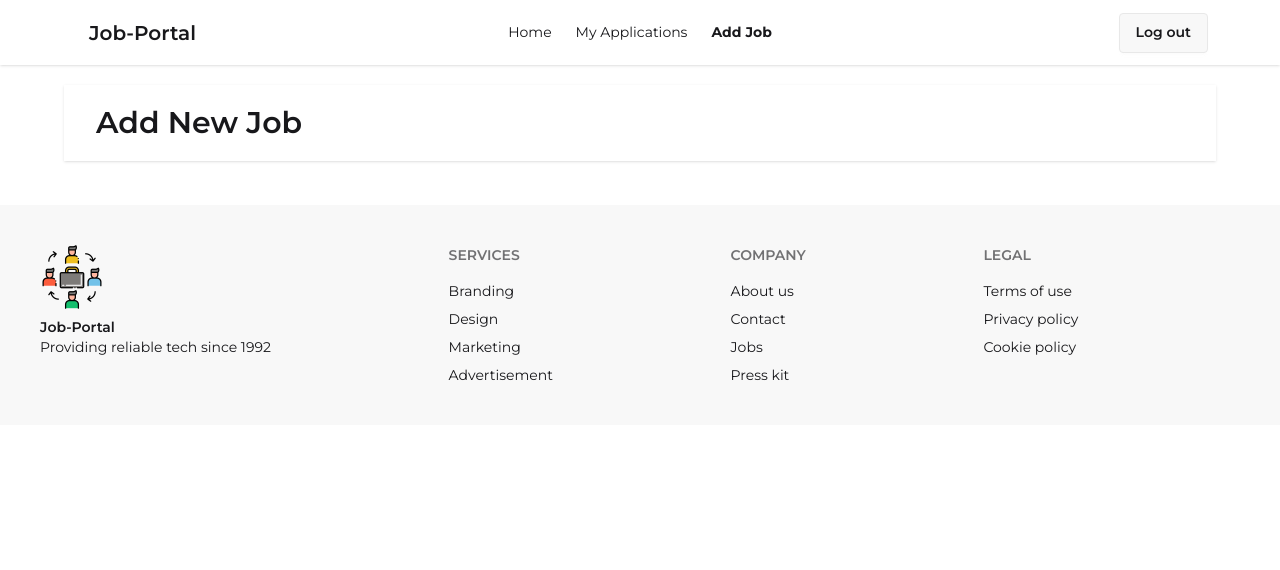
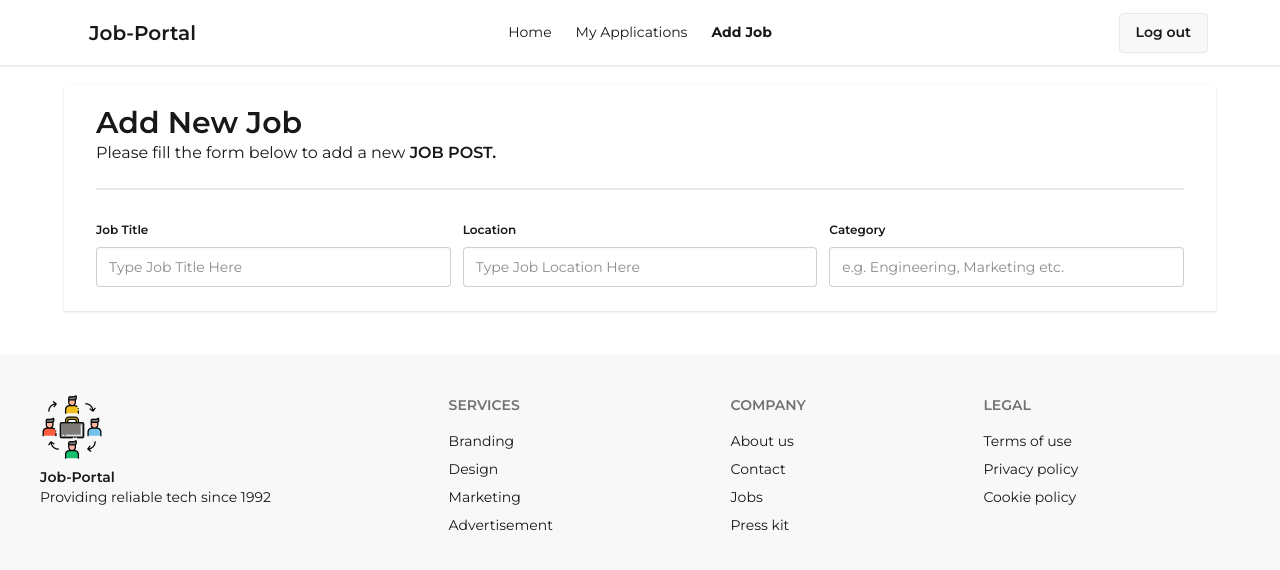
Before and after one commit to Suprio-Das/Job-Portal-Client, a React (Vite) app: page /addJobPost in a window 1280 px wide. Shown: the top 570 px of the page. Built offline with nearby package versions, Linux system fonts and the light colour scheme; no server answers; sample sign-in values are in the browser's storage.

Commit message:
Form created and Title, Category, Location field added

```diff
--- a/src/Pages/Job/AddJobPost.jsx
+++ b/src/Pages/Job/AddJobPost.jsx
@@ -4,6 +4,27 @@ const AddJobPost = () => {
     return (
         <div className='w-[90%] mx-auto shadow-sm px-8 py-5 my-5'>
             <h1 className='text-3xl font-semibold'>Add New Job</h1>
+            <p>Please fill the form below to add a new <span className='font-semibold'>JOB POST.</span></p>
+            <div className='divider'></div>
+
+            {/* ---------------------------------Add New Job Form--------------------------------- */}
+            <form>
+                {/* Job Title , Location , Category */}
+                <div className='grid grid-cols-3 gap-3'>
+                    <fieldset className="fieldset">
+                        <legend className="fieldset-legend">Job Title</legend>
+                        <input type="text" className="input w-full" name='title' placeholder="Type Job Title Here" />
+                    </fieldset>
+                    <fieldset className="fieldset">
+                        <legend className="fieldset-legend">Location</legend>
+                        <input type="text" className="input w-full" name='location' placeholder="Type Job Location Here" />
+                    </fieldset>
+                    <fieldset className="fieldset">
+                        <legend className="fieldset-legend">Category</legend>
+                        <input type="text" className="input w-full" name='category' placeholder="e.g. Engineering, Marketing etc." />
+                    </fieldset>
+                </div>
+            </form>
         </div>
     );
 };
```
